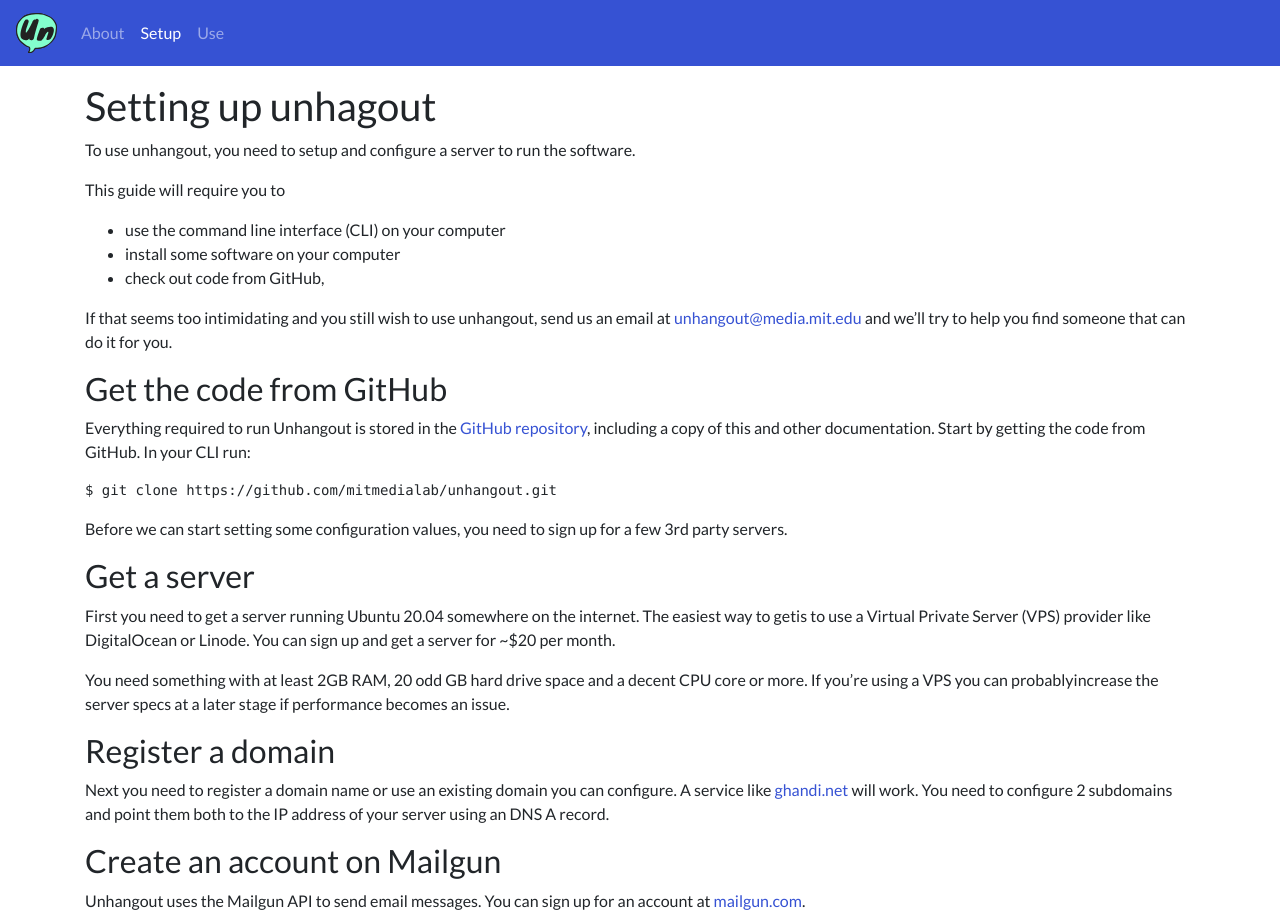
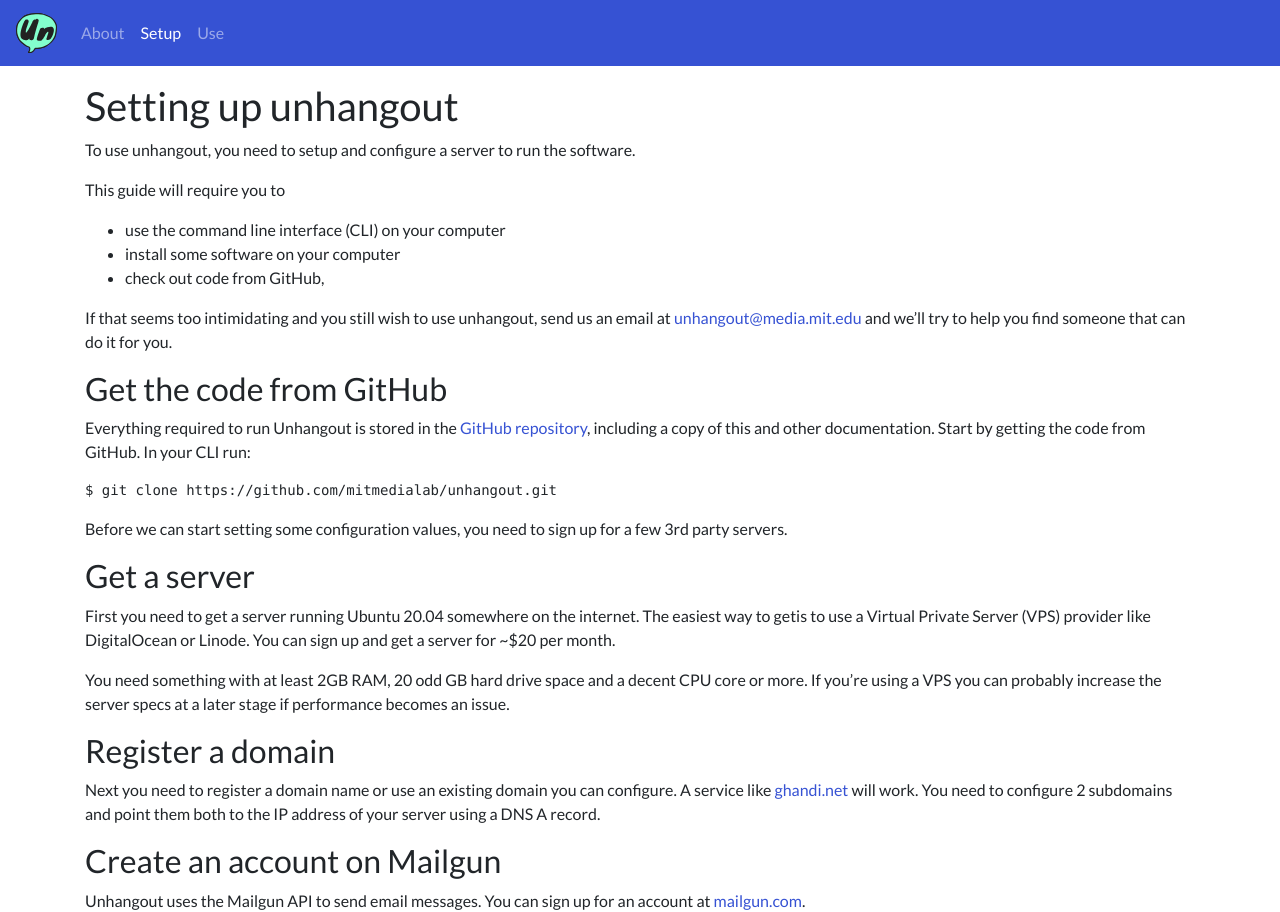
Before and after one commit to mitmedialab/unhangout, a Jekyll site: the page built from docs/setup.md, in a window 1280 px wide. Shown: the top 912 px of the page. Built offline with Jekyll 4.4.1, drawn with Linux system fonts in a browser that asks for light colours.

Commit message:
typo fix

```diff
--- a/docs/setup.md
+++ b/docs/setup.md
@@ -3,7 +3,7 @@
 layout: doc
 ---
 
-# Setting up unhagout
+# Setting up unhangout
 
 To use unhangout, you need to setup and configure a server to run the software.
 
@@ -28,11 +28,11 @@
 
 First you need to get a server running Ubuntu 20.04 somewhere on the internet. The easiest way to getis to use a Virtual Private Server (VPS) provider like DigitalOcean or Linode. You can sign up and get a server for ~$20 per month.
 
-You need something with at least 2GB RAM, 20 odd GB hard drive space and a decent CPU core or more. If you're using a VPS you can probablyincrease the server specs at a later stage if performance becomes an issue.
+You need something with at least 2GB RAM, 20 odd GB hard drive space and a decent CPU core or more. If you're using a VPS you can probably increase the server specs at a later stage if performance becomes an issue.
 
 ## Register a domain
 
-Next you need to register a domain name or use an existing domain you can configure. A service like [ghandi.net](https://www.gandi.net/) will work. You need to configure 2 subdomains and point them both to the IP address of your server using an DNS A record.
+Next you need to register a domain name or use an existing domain you can configure. A service like [ghandi.net](https://www.gandi.net/) will work. You need to configure 2 subdomains and point them both to the IP address of your server using a DNS A record.
 
 ## Create an account on Mailgun
 
```
